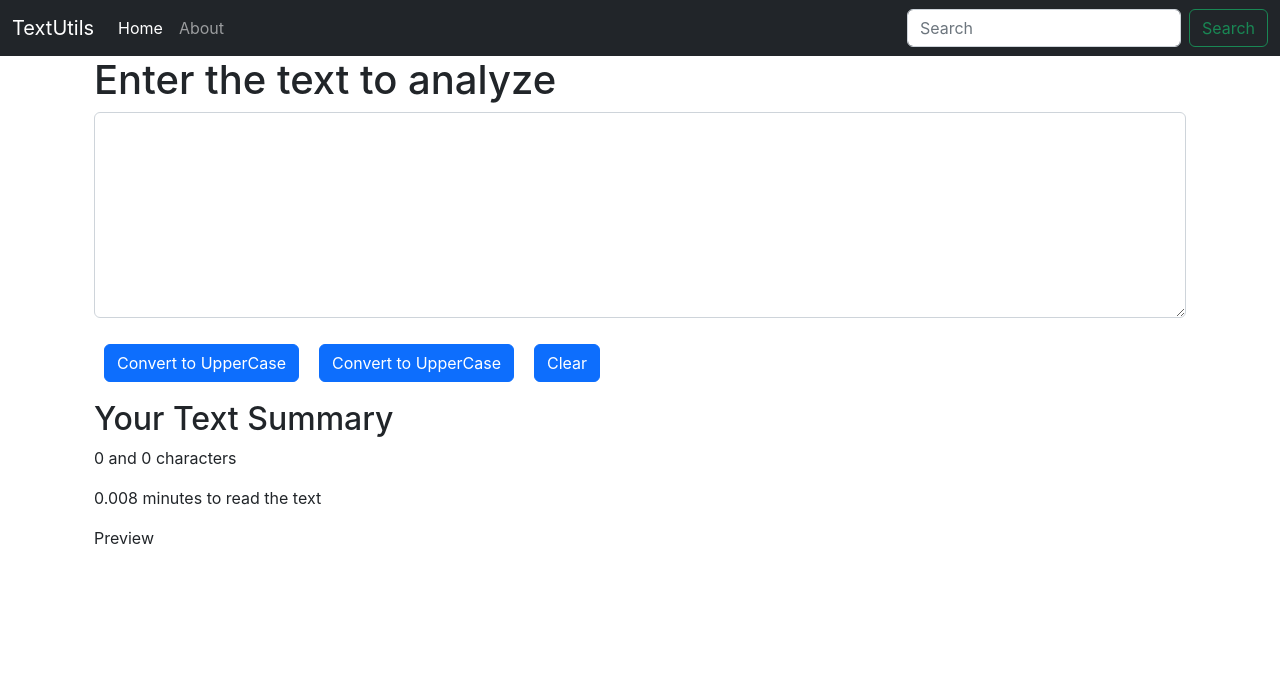
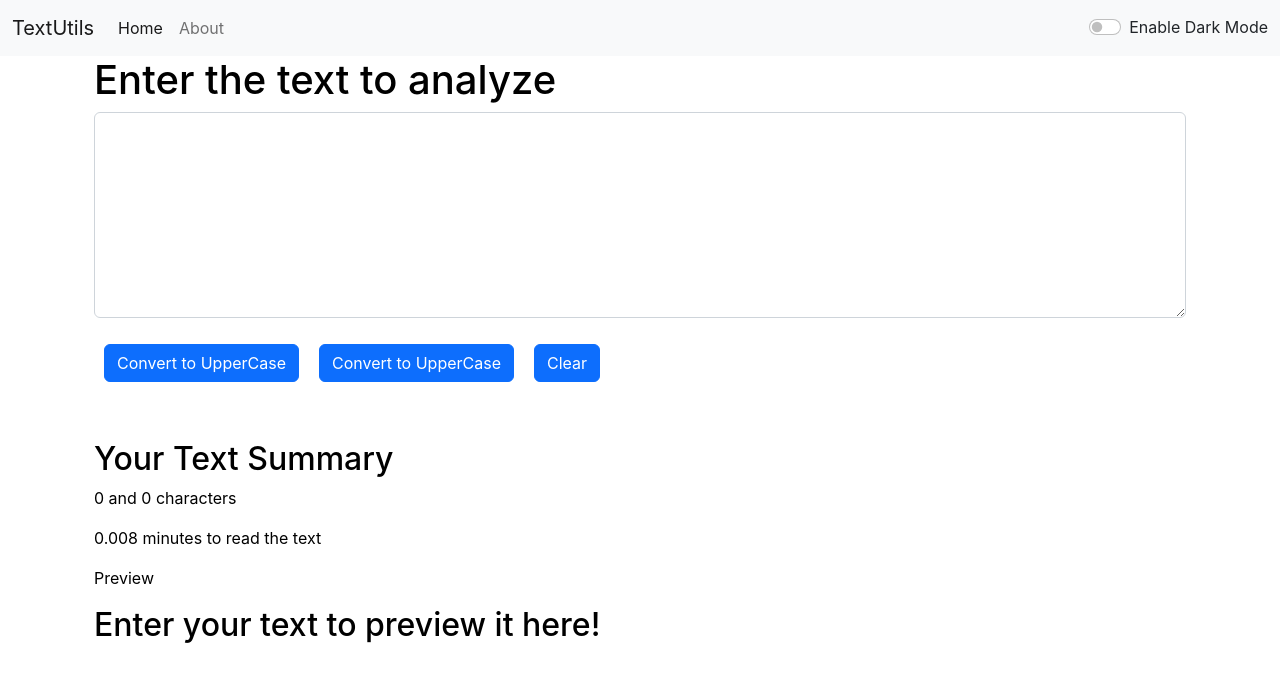
Before and after one commit to YuvRaj6392/TextUtils-Reactjs-Front-end-, a React (Create React App) app: page / in a window 1280 px wide. Shown: the top 682 px of the page. Built offline with nearby package versions, Linux system fonts and the light colour scheme.

Commit message:
Added a switch to enable and disable dark mode

```diff
--- a/src/App.js
+++ b/src/App.js
@@ -1,15 +1,28 @@
 
+import { useState } from 'react'
 import About from './components/About'
 import Navbar from './components/Navbar'
 import TextForm from './components/TextForm'
 
 export default function App() {
-
+  const [mode,setMode]=useState('light'); //whether dark mode is enabled or not!
+  const toggleMode=()=>{
+    if(mode==='light')
+    {
+      setMode('dark');
+      document.body.style.backgroundColor='#042743'
+    }
+    else
+    {
+      setMode('light')
+      document.body.style.backgroundColor='white'
+    }
+  }
   return (
     <div>
-    <Navbar title="TextUtils" />
+    <Navbar title="TextUtils" mode={mode} toggleMode={toggleMode} />
     <div className="container">
-    <TextForm heading="Enter the text to analyze"  />
+    <TextForm heading="Enter the text to analyze" mode={mode}  />
     {/* <About /> */}
     </div>
 
--- a/src/components/Navbar.js
+++ b/src/components/Navbar.js
@@ -1,9 +1,9 @@
 import React from 'react'
 
-export default function Navbar({title}) {
+export default function Navbar({title,mode,toggleMode}) {
   return (
     <div>
-       <nav className="navbar navbar-expand-lg navbar-dark bg-dark">
+       <nav className={`navbar navbar-expand-lg navbar-${mode} bg-${mode}`}>
   <div className="container-fluid">
     <a className="navbar-brand" href="/">{title}</a>
     <button className="navbar-toggler" type="button" data-bs-toggle="collapse" data-bs-target="#navbarSupportedContent" aria-controls="navbarSupportedContent" aria-expanded="false" aria-label="Toggle navigation">
@@ -19,10 +19,10 @@
         </li>
 
       </ul>
-      <form className="d-flex" role="search">
-        <input className="form-control me-2" type="search" placeholder="Search" aria-label="Search" />
-        <button className="btn btn-outline-success" type="submit">Search</button>
-      </form>
+      <div className={`form-check form-switch text-${mode==='light'? 'dark':'light'}`}>
+  <input className="form-check-input" type="checkbox" role="switch" id="flexSwitchCheckDefault" onClick={toggleMode} />
+  <label className="form-check-label" htmlFor="flexSwitchCheckDefault">Enable Dark Mode</label>
+</div>
     </div>
   </div>
 </nav>
--- a/src/components/TextForm.js
+++ b/src/components/TextForm.js
@@ -23,10 +23,10 @@
 
   return (
     <>
-<div className='container'>
-    <h1>{props.heading}</h1>
+<div className='container' style={{color:props.mode==='dark'? 'white':'black'}}>
+    <h1  >{props.heading}</h1>
 <div className="mb-3">
-  <textarea value={text} className="form-control" id="exampleFormControlTextarea1" rows="8" onChange={handleOnChange} ></textarea>
+  <textarea value={text} style={{backgroundColor:props.mode==='light'? 'white':'grey',color:props.mode==='dark'? 'white':'black'}} className="form-control" id="exampleFormControlTextarea1" rows="8" onChange={handleOnChange} ></textarea>
 </div>
 <button className="btn btn-primary" style={{margin:"10px"}} onClick={handleUpClick} >
     Convert to UpperCase
@@ -39,12 +39,12 @@
 </button>
     </div>
 
-    <div className='container my-2'>
+    <div className='container my-5'  style={{color:props.mode==='dark'? 'white':'black'}}>
         <h2>Your Text Summary</h2>
         <p>{text.split(" ").length-1} and {text.length} characters</p>
         <p>{0.008* text.split(" ").length } minutes to read the text </p>
         <p>Preview</p>
-        <h2>{text}</h2>
+        <h2  >{text.length>0?text:'Enter your text to preview it here!'}</h2>
     </div>
     </>
   )
```
